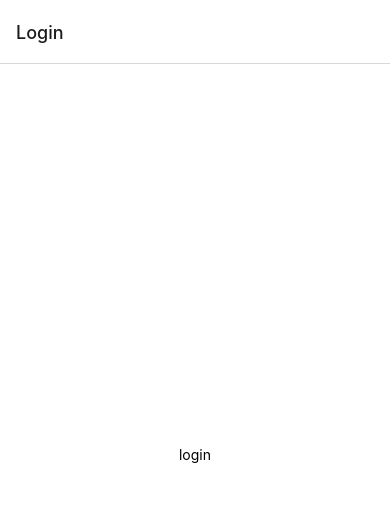
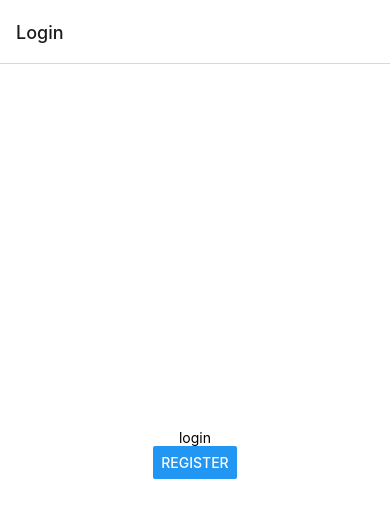
Before and after one commit to C-h-ris-2/revmixerhw4, a React Native app: screen /Login in a window 390 px wide. Shown: the top 518 px of the page. Built offline with nearby package versions, Linux system fonts and the light colour scheme.

Commit message:
just small changes

```diff
--- a/App.js
+++ b/App.js
@@ -1,7 +1,7 @@
 import * as React from 'react';
 import { NavigationContainer } from "@react-navigation/native";
 import Login from './screens/login';
-import Register from './screens/register';
+import Register from './screens/Register';
 import MainPage from './screens/mainpage';
 import AddSong from './screens/addsong';
 import { createNativeStackNavigator } from "@react-navigation/native-stack";
--- a/screens/login.js
+++ b/screens/login.js
@@ -1,13 +1,17 @@
 import * as React from 'react';
 import { StatusBar } from 'expo-status-bar';
-import { StyleSheet, Text, View } from 'react-native';
+import { Button, StyleSheet, Text, View } from 'react-native';
+// import {NativeRouter, Route, Link} from "react-router-native";
 // import login from './App.js';
 
-export default function Login() {
+export default function Login({ navigation}) {
   return (
     <View style={styles.container}>
       <Text>login</Text>
       <StatusBar style="auto" />
+      <Button
+      title="Register" onPress={() => navigation.navigate("Register")}
+      />
     </View>
   );
 }
```
